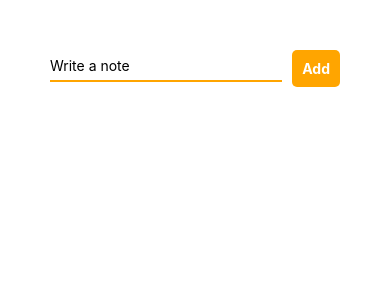
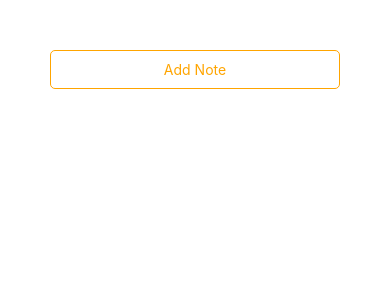
Before and after one commit to rafatocantins/study-app, a React Native app: screen / in a window 390 px wide. Shown: the top 300 px of the page. Built offline with nearby package versions, Linux system fonts and the light colour scheme.

Commit message:
add components and close first module

```diff
--- a/App.js
+++ b/App.js
@@ -8,20 +8,31 @@ import InputItem from './components/InputItem';
 export default function App() {
   // use useState to get the values
   const [ notes, setNotes ] = useState([]);
-  // create an handler
+  // create an handler to add note
+  const [ addMode, setIsAddMode ] = useState(false);
   const addNoteHandler = noteTitle => {
-    setNotes( currentNote => ([ ...currentNote, { id: Math.random().toString(), value: noteTitle} ]) )
+    setNotes( currentNote => ([ ...currentNote, { id: Math.random().toString(), value: noteTitle} ]));
+    setIsAddMode(false);
   };
+  // create an handler to delete notes
+  const deleteNote = noteId => {
+    setNotes( currentNote => {
+      return currentNote.filter((note) => note.id !== noteId)
+    })
+  }
 
   return (
     <View style={styles.screen}>
-        <InputItem onAddNote={addNoteHandler} />
+        <TouchableOpacity style={styles.topButton} onPress={() => setIsAddMode(true)}>
+          <Text style={styles.buttonText}>Add Note</Text>
+        </TouchableOpacity>
+        <InputItem hideModal={() => setIsAddMode(false)} isVisible={addMode} onAddNote={addNoteHandler} />
         <FlatList
           // key extractor helps to find the key element from my object
           keyExtractor={(item, index) => item.id}
           data={notes}
           renderItem={ itemData => (
-            <NotesItem note={itemData.item.value} />
+            <NotesItem id={itemData.item.id} onDelete={deleteNote} note={itemData.item.value} />
           )}
         />
     </View>
@@ -32,4 +43,15 @@ const styles = StyleSheet.create({
   screen: {
     padding: 50,
   },
+  topButton: {
+    borderWidth: 1,
+    borderColor: 'orange',
+    borderRadius: 5,
+    padding: 10,
+    marginBottom: 20
+  },
+  buttonText: {
+    textAlign: 'center',
+    color: 'orange'
+  }
 })
--- a/components/InputItem.js
+++ b/components/InputItem.js
@@ -1,5 +1,5 @@
 import React, {useState} from 'react'
-import { View, TextInput, TouchableOpacity, Text, StyleSheet } from 'react-native'
+import { View, TextInput, TouchableOpacity, Text, StyleSheet, Modal } from 'react-native'
 
 const InputItem = props => {
   // enteredNote is the value and setEnteredNote is the action 'caused by React.dispatch'
@@ -9,8 +9,19 @@ const InputItem = props => {
   setEnteredNote(enteredText);
   };
 
+  const addNoteHandler = () => {
+    props.onAddNote(enteredNote);
+    setEnteredNote('');
+  }
+
+  const dismissHandler = () => {
+      props.hideModal();
+      setEnteredNote('');
+  }
+
   // bind the argument created on App.js on function addNoteHandler to receive the input text and bind on the two components
   return (
+  <Modal visible={props.isVisible} animationType="slide">
   <View style={styles.top}>
     <TextInput
     placeholder="Write a note"
@@ -18,27 +29,42 @@ const InputItem = props => {
     onChangeText={noteInputHandler}
     value={enteredNote}
     />
-      <TouchableOpacity onPress={props.onAddNote.bind(this, enteredNote)}>
-        <Text style={styles.button}>Add</Text>
+    <TouchableOpacity onPress={addNoteHandler}>
+      <Text style={styles.buttonAdd}>Add</Text>
+    </TouchableOpacity>
+
+    <TouchableOpacity onPress={dismissHandler}>
+      <Text style={styles.buttonDismiss}>Dismiss</Text>
     </TouchableOpacity>
   </View>
+  </Modal>
   )
 }
 
 const styles = StyleSheet.create({
   top: {
-    flexDirection: 'row',
-    justifyContent: 'space-between',
-    alignContent: 'center'
+  justifyContent: 'center',
+  alignContent: 'center',
+  padding: 10,
+  flex: 1
   },
   input: {
   borderBottomColor: 'orange',
   borderBottomWidth: 2,
-    marginBottom: 5,
-    width: '80%'
+  marginBottom: 10,
   },
-  button: {
+  buttonAdd: {
+  textAlign: 'center',
   backgroundColor: 'orange',
+  color: 'white',
+  fontWeight: 'bold',
+  padding: 10,
+  borderRadius: 5,
+  marginBottom: 10
+  },
+  buttonDismiss: {
+  textAlign: 'center',
+  backgroundColor: 'red',
   color: 'white',
   fontWeight: 'bold',
   padding: 10,
--- a/components/NotesItem.js
+++ b/components/NotesItem.js
@@ -1,11 +1,13 @@
 import React from 'react'
-import { StyleSheet, View, Text } from 'react-native'
+import { StyleSheet, View, Text, TouchableOpacity } from 'react-native'
 
 const NotesItem = props => {
   return (
+  <TouchableOpacity onPress={props.onDelete.bind(this, props.id)}>
   <View style={styles.notes}>
     <Text>{props.note}</Text>
   </View>
+  </TouchableOpacity>
   )
 }
 
```
Also changed, not shown: 1 other file (tests, documents, lock files or other folders). Lines whose indentation alone changed are shown as unchanged.
